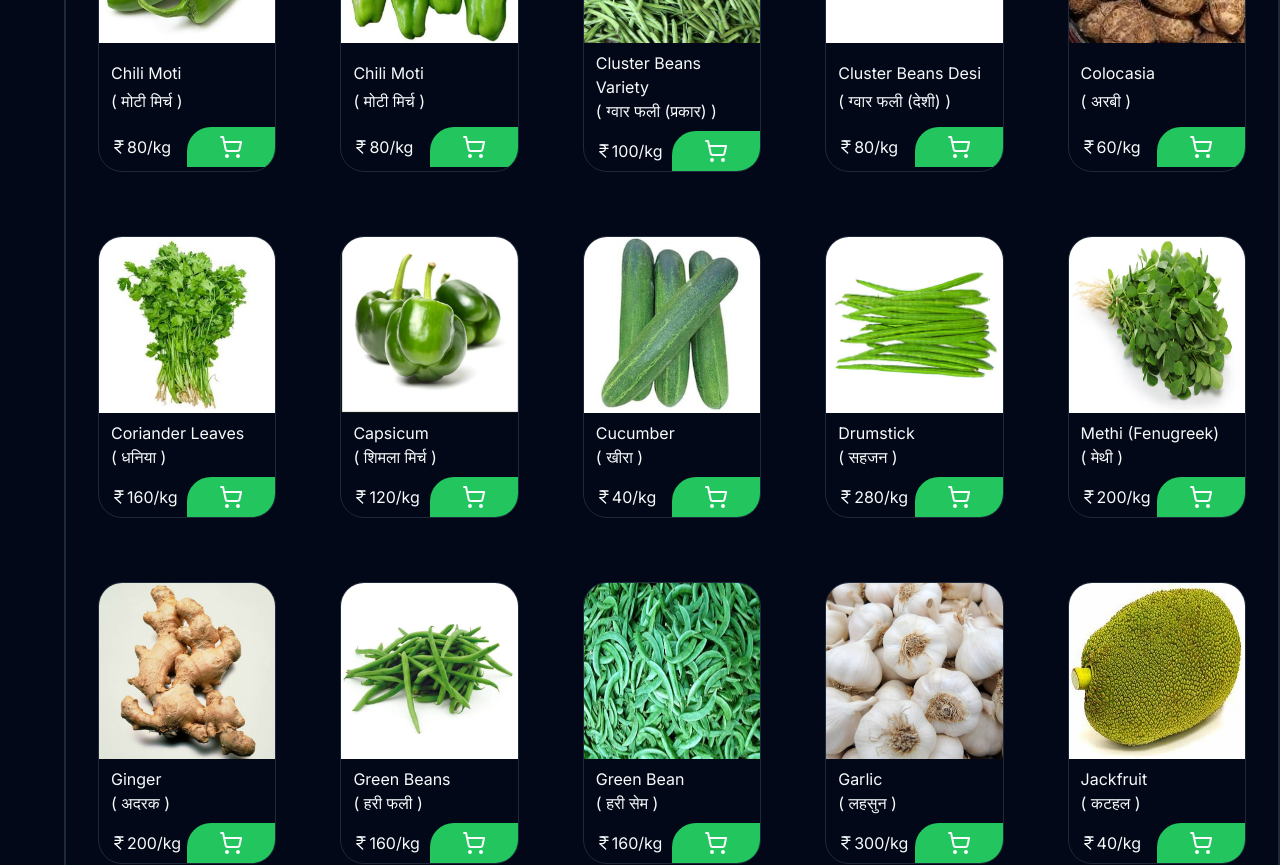
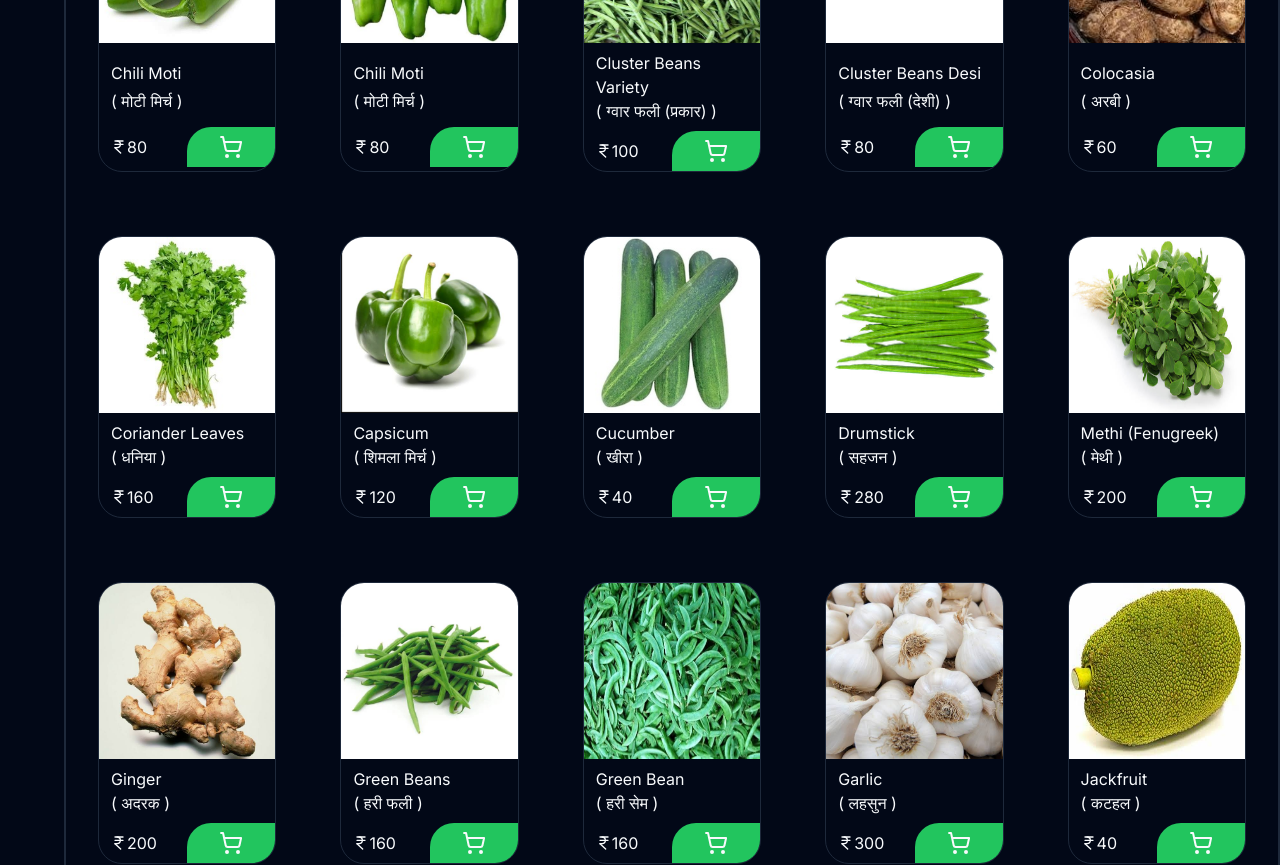
Before and after one commit to amanpalap/groceryStore, a Next.js app: page /home in a window 1280 px wide. Shown: the part 1180-2045 px from the top of the page. Built offline with nearby package versions, Linux system fonts and the light colour scheme; no server answers.

Commit message:
update 8 files

```diff
--- a/src/app/(app)/user/profile/page.tsx
+++ b/src/app/(app)/user/profile/page.tsx
@@ -1,6 +1,7 @@
 'use client'
 import { userUpdateSchemas } from "@/schemas/userUpdateSchemas"
 import { useSession } from "next-auth/react";
+
 import {
     Form,
     FormControl,
--- a/src/app/api/auth/[...nextauth]/options.ts
+++ b/src/app/api/auth/[...nextauth]/options.ts
@@ -47,6 +47,8 @@ export const authOptions: NextAuthOptions = {
                 session.user.isVerified = token.isVerified
                 session.user.fullName = token.fullName
                 session.user.email = token.email
+                session.user.address = token.address
+                session.user.number = token.number
             }
             return session
         },
@@ -56,7 +58,8 @@ export const authOptions: NextAuthOptions = {
                 token.isVerified = user.isVerified
                 token.fullName = (user.firstName + " " + user.lastName).toString()
                 token.email = user.email
-                console.log('Token created:', token); // Log token data for debugging
+                token.address = user.address
+                token.number = user.number
             }
             return token
         }
--- a/src/components/ProductCard.tsx
+++ b/src/components/ProductCard.tsx
@@ -21,51 +21,51 @@ export default function ProductCard() {
     const dispatch = useAppDispatch()
 
     const products: Product[] = [
-        { id: 22, names: ["Beetroot", "चुकंदर"], price: "60/kg", image: "/beetroot.jpeg", category: "Vegetables", amount: 0 },
-        { id: 44, names: ["Bitter Gourd", "करेला"], price: "80/kg", image: "/bittergourd.jpeg", category: "Vegetables", amount: 0 },
-        { id: 32, names: ["Bottle Gourd", "लौकी"], price: "20/kg", image: "/bottlegourd.jpeg", category: "Vegetables", amount: 0 },
-        { id: 20, names: ["Broccoli", "ब्रोकली"], price: "400/kg", image: "/broccoli.jpeg", category: "Vegetables", amount: 0 },
-        { id: 19, names: ["Brinjal", "बैंगन"], price: "60/kg", image: "/brinjal1.jpeg", category: "Vegetables", amount: 0 },
-        { id: 13, names: ["Cabbage", "पत्ता गोभी"], price: "60/kg", image: "/cabbage.jpeg", category: "Vegetables", amount: 0 },
-        { id: 18, names: ["Carrot", "गाजर"], price: "60/kg", image: "/carrot.jpeg", category: "Vegetables", amount: 0 },
-        { id: 14, names: ["Cauliflower", "फूलगोभी"], price: "160/kg", image: "/cauliflower.jpeg", category: "Vegetables", amount: 0 },
-        { id: 30, names: ["Chenopodium", "बथुआ"], price: "160/kg", image: "/chenopodium.jpg", category: "Vegetables", amount: 0 },
-        { id: 11, names: ["Chili", "मिर्च"], price: "80/kg", image: "/chili.jpeg", category: "Vegetables", amount: 0 },
-        { id: 50, names: ["Chili Moti", "मोटी मिर्च"], price: "80/kg", image: "/chili_moti1.jpeg", category: "Vegetables", amount: 0 },
-        { id: 35, names: ["Chili Moti", "मोटी मिर्च"], price: "80/kg", image: "/chili_moti.jpeg", category: "Vegetables", amount: 0 },
-        { id: 33, names: ["Cluster Beans Variety", "ग्वार फली (प्रकार)"], price: "100/kg", image: "/cluster_beans_variety.jpeg", category: "Vegetables", amount: 0 },
-        { id: 34, names: ["Cluster Beans Desi", "ग्वार फली (देशी)"], price: "80/kg", image: "/cluster_beans_desi.jpeg", category: "Vegetables", amount: 0 },
-        { id: 29, names: ["Colocasia", "अरबी"], price: "60/kg", image: "/colocasia.jpeg", category: "Vegetables", amount: 0 },
-        { id: 24, names: ["Coriander Leaves", "धनिया"], price: "160/kg", image: "/coriander.jpeg", category: "Vegetables", amount: 0 },
-        { id: 8, names: ["Capsicum", "शिमला मिर्च"], price: "120/kg", image: "/capsicum.jpeg", category: "Vegetables", amount: 0 },
-        { id: 17, names: ["Cucumber", "खीरा"], price: "40/kg", image: "/cucumber.jpeg", category: "Vegetables", amount: 0 },
-        { id: 40, names: ["Drumstick", "सहजन"], price: "280/kg", image: "/drumstick.jpeg", category: "Vegetables", amount: 0 },
-        { id: 39, names: ["Methi (Fenugreek)", "मेथी"], price: "200/kg", image: "/methi.jpg", category: "Vegetables", amount: 0 },
-        { id: 7, names: ["Ginger", "अदरक"], price: "200/kg", image: "/ginger.jpeg", category: "Vegetables", amount: 0 },
-        { id: 27, names: ["Green Beans", "हरी फली"], price: "160/kg", image: "/green_beans.jpeg", category: "Vegetables", amount: 0 },
-        { id: 37, names: ["Green Bean", "हरी सेम"], price: "160/kg", image: "/green_bean.jpeg", category: "Vegetables", amount: 0 },
-        { id: 9, names: ["Garlic", "लहसुन"], price: "300/kg", image: "/garlic.jpeg", category: "Vegetables", amount: 0 },
-        { id: 21, names: ["Jackfruit", "कटहल"], price: "40/kg", image: "/jackfruit.jpeg", category: "Vegetables", amount: 0 },
-        { id: 41, names: ["Lotus Stem", "कमल ककड़ी"], price: "200/kg", image: "/lotus_stem.jpeg", category: "Vegetables", amount: 0 },
-        { id: 38, names: ["Lemon", "नींबू"], price: "160/kg", image: "/lemon.jpeg", category: "Vegetables", amount: 0 },
-        { id: 23, names: ["Mint Leaves", "पुदीना"], price: "120/kg", image: "/mint_leaves.jpeg", category: "Vegetables", amount: 0 },
-        { id: 6, names: ["Onion", "प्याज"], price: "50/kg", image: "/onion.jpeg", category: "Vegetables", amount: 0 },
-        { id: 16, names: ["Lady Finger", "भिंडी"], price: "40/kg", image: "/ladyfinger.jpeg", category: "Vegetables", amount: 0 },
-        { id: 31, names: ["Pointed Gourd", "परवल"], price: "120/kg", image: "/pointed_gourd.jpeg", category: "Vegetables", amount: 0 },
-        { id: 1, names: ["Potato", "आलू"], price: "35/kg", image: "/potatoes.jpeg", category: "Vegetables", amount: 0 },
-        { id: 2, names: ["Potato Chipsona", "आलू चिप्सोना"], price: "40/kg", image: "/potatoe_chipsona.jpeg", category: "Vegetables", amount: 0 },
-        { id: 5, names: ["Potato Haldhwani", "आलू हल्द्वानी"], price: "60/kg", image: "/potato_haldhwani.jpeg", category: "Vegetables", amount: 0 },
-        { id: 3, names: ["Potato Nath", "आलू नथ"], price: "40/kg", image: "/potatoe_nath.jpeg", category: "Vegetables", amount: 0 },
-        { id: 4, names: ["Potato Sugar Free", "आलू शुगर फ्री"], price: "70/kg", image: "/potato_sugar_free.jpeg", category: "Vegetables", amount: 0 },
-        { id: 15, names: ["Pumpkin", "कद्दू"], price: "30/kg", image: "/pumpkin.jpeg", category: "Vegetables", amount: 0 },
-        { id: 26, names: ["Radish", "मूली"], price: "80/kg", image: "/radish.jpeg", category: "Vegetables", amount: 0 },
-        { id: 36, names: ["Ridge Gourd", "तोरी"], price: "30/kg", image: "/ridge_gourd.jpeg", category: "Vegetables", amount: 0 },
-        { id: 25, names: ["Spinach", "पालक"], price: "60/kg", image: "/spinach.jpeg", category: "Vegetables", amount: 0 },
-        { id: 43, names: ["Teasle Gourd", "ककोरा"], price: "80/kg", image: "/teasle_gourd.jpeg", category: "Vegetables", amount: 0 },
-        { id: 10, names: ["Tomato", "टमाटर"], price: "60/kg", image: "/tomato.jpg", category: "Vegetables", amount: 0 },
-        { id: 28, names: ["Ivygourd", "कुंदरू"], price: "60/kg", image: "/ivygourd.jpeg", category: "Vegetables", amount: 0 },
-        { id: 42, names: ["Pea", "मटर"], price: "240/kg", image: "/pea.jpeg", category: "Vegetables", amount: 0 },
-        { id: 12, names: ["Pepper", "काली मिर्च"], price: "400/kg", image: "/pepper.jpeg", category: "Vegetables", amount: 0 }
+        { id: 22, names: ["Beetroot", "चुकंदर"], price: "60", image: "/beetroot.jpeg", category: "Vegetables", amount: 0 },
+        { id: 44, names: ["Bitter Gourd", "करेला"], price: "80", image: "/bittergourd.jpeg", category: "Vegetables", amount: 0 },
+        { id: 32, names: ["Bottle Gourd", "लौकी"], price: "20", image: "/bottlegourd.jpeg", category: "Vegetables", amount: 0 },
+        { id: 20, names: ["Broccoli", "ब्रोकली"], price: "400", image: "/broccoli.jpeg", category: "Vegetables", amount: 0 },
+        { id: 19, names: ["Brinjal", "बैंगन"], price: "60", image: "/brinjal1.jpeg", category: "Vegetables", amount: 0 },
+        { id: 13, names: ["Cabbage", "पत्ता गोभी"], price: "60", image: "/cabbage.jpeg", category: "Vegetables", amount: 0 },
+        { id: 18, names: ["Carrot", "गाजर"], price: "60", image: "/carrot.jpeg", category: "Vegetables", amount: 0 },
+        { id: 14, names: ["Cauliflower", "फूलगोभी"], price: "160", image: "/cauliflower.jpeg", category: "Vegetables", amount: 0 },
+        { id: 30, names: ["Chenopodium", "बथुआ"], price: "160", image: "/chenopodium.jpg", category: "Vegetables", amount: 0 },
+        { id: 11, names: ["Chili", "मिर्च"], price: "80", image: "/chili.jpeg", category: "Vegetables", amount: 0 },
+        { id: 50, names: ["Chili Moti", "मोटी मिर्च"], price: "80", image: "/chili_moti1.jpeg", category: "Vegetables", amount: 0 },
+        { id: 35, names: ["Chili Moti", "मोटी मिर्च"], price: "80", image: "/chili_moti.jpeg", category: "Vegetables", amount: 0 },
+        { id: 33, names: ["Cluster Beans Variety", "ग्वार फली (प्रकार)"], price: "100", image: "/cluster_beans_variety.jpeg", category: "Vegetables", amount: 0 },
+        { id: 34, names: ["Cluster Beans Desi", "ग्वार फली (देशी)"], price: "80", image: "/cluster_beans_desi.jpeg", category: "Vegetables", amount: 0 },
+        { id: 29, names: ["Colocasia", "अरबी"], price: "60", image: "/colocasia.jpeg", category: "Vegetables", amount: 0 },
+        { id: 24, names: ["Coriander Leaves", "धनिया"], price: "160", image: "/coriander.jpeg", category: "Vegetables", amount: 0 },
+        { id: 8, names: ["Capsicum", "शिमला मिर्च"], price: "120", image: "/capsicum.jpeg", category: "Vegetables", amount: 0 },
+        { id: 17, names: ["Cucumber", "खीरा"], price: "40", image: "/cucumber.jpeg", category: "Vegetables", amount: 0 },
+        { id: 40, names: ["Drumstick", "सहजन"], price: "280", image: "/drumstick.jpeg", category: "Vegetables", amount: 0 },
+        { id: 39, names: ["Methi (Fenugreek)", "मेथी"], price: "200", image: "/methi.jpg", category: "Vegetables", amount: 0 },
+        { id: 7, names: ["Ginger", "अदरक"], price: "200", image: "/ginger.jpeg", category: "Vegetables", amount: 0 },
+        { id: 27, names: ["Green Beans", "हरी फली"], price: "160", image: "/green_beans.jpeg", category: "Vegetables", amount: 0 },
+        { id: 37, names: ["Green Bean", "हरी सेम"], price: "160", image: "/green_bean.jpeg", category: "Vegetables", amount: 0 },
+        { id: 9, names: ["Garlic", "लहसुन"], price: "300", image: "/garlic.jpeg", category: "Vegetables", amount: 0 },
+        { id: 21, names: ["Jackfruit", "कटहल"], price: "40", image: "/jackfruit.jpeg", category: "Vegetables", amount: 0 },
+        { id: 41, names: ["Lotus Stem", "कमल ककड़ी"], price: "200", image: "/lotus_stem.jpeg", category: "Vegetables", amount: 0 },
+        { id: 38, names: ["Lemon", "नींबू"], price: "160", image: "/lemon.jpeg", category: "Vegetables", amount: 0 },
+        { id: 23, names: ["Mint Leaves", "पुदीना"], price: "120", image: "/mint_leaves.jpeg", category: "Vegetables", amount: 0 },
+        { id: 6, names: ["Onion", "प्याज"], price: "50", image: "/onion.jpeg", category: "Vegetables", amount: 0 },
+        { id: 16, names: ["Lady Finger", "भिंडी"], price: "40", image: "/ladyfinger.jpeg", category: "Vegetables", amount: 0 },
+        { id: 31, names: ["Pointed Gourd", "परवल"], price: "120", image: "/pointed_gourd.jpeg", category: "Vegetables", amount: 0 },
+        { id: 1, names: ["Potato", "आलू"], price: "35", image: "/potatoes.jpeg", category: "Vegetables", amount: 0 },
+        { id: 2, names: ["Potato Chipsona", "आलू चिप्सोना"], price: "40", image: "/potatoe_chipsona.jpeg", category: "Vegetables", amount: 0 },
+        { id: 5, names: ["Potato Haldhwani", "आलू हल्द्वानी"], price: "60", image: "/potato_haldhwani.jpeg", category: "Vegetables", amount: 0 },
+        { id: 3, names: ["Potato Nath", "आलू नथ"], price: "40", image: "/potatoe_nath.jpeg", category: "Vegetables", amount: 0 },
+        { id: 4, names: ["Potato Sugar Free", "आलू शुगर फ्री"], price: "70", image: "/potato_sugar_free.jpeg", category: "Vegetables", amount: 0 },
+        { id: 15, names: ["Pumpkin", "कद्दू"], price: "30", image: "/pumpkin.jpeg", category: "Vegetables", amount: 0 },
+        { id: 26, names: ["Radish", "मूली"], price: "80", image: "/radish.jpeg", category: "Vegetables", amount: 0 },
+        { id: 36, names: ["Ridge Gourd", "तोरी"], price: "30", image: "/ridge_gourd.jpeg", category: "Vegetables", amount: 0 },
+        { id: 25, names: ["Spinach", "पालक"], price: "60", image: "/spinach.jpeg", category: "Vegetables", amount: 0 },
+        { id: 43, names: ["Teasle Gourd", "ककोरा"], price: "80", image: "/teasle_gourd.jpeg", category: "Vegetables", amount: 0 },
+        { id: 10, names: ["Tomato", "टमाटर"], price: "60", image: "/tomato.jpg", category: "Vegetables", amount: 0 },
+        { id: 28, names: ["Ivygourd", "कुंदरू"], price: "60", image: "/ivygourd.jpeg", category: "Vegetables", amount: 0 },
+        { id: 42, names: ["Pea", "मटर"], price: "240", image: "/pea.jpeg", category: "Vegetables", amount: 0 },
+        { id: 12, names: ["Pepper", "काली मिर्च"], price: "400", image: "/pepper.jpeg", category: "Vegetables", amount: 0 }
     ];
 
     const handleAddToCart = (product: Product) => {
--- a/src/components/ui/input.tsx
+++ b/src/components/ui/input.tsx
@@ -11,7 +11,7 @@ const Input = React.forwardRef<HTMLInputElement, InputProps>(
       <input
         type={type}
         className={cn(
-          "flex h-6 w-full rounded-md border border-input bg-background px-2 text-sm ring-offset-background file:border-0 file:bg-transparent file:text-sm file:font-medium placeholder:text-muted-foreground focus-visible:outline-none focus-visible:ring-2 focus-visible:ring-ring focus-visible:ring-offset-2 disabled:cursor-not-allowed disabled:opacity-50",
+          "flex h-10 w-full rounded-md border border-input bg-background px-2 text-sm ring-offset-background file:border-0 file:bg-transparent file:text-sm file:font-medium placeholder:text-muted-foreground focus-visible:outline-none focus-visible:ring-2 focus-visible:ring-ring focus-visible:ring-offset-2 disabled:cursor-not-allowed disabled:opacity-50",
           className
         )}
         ref={ref}
--- a/src/middleware.ts
+++ b/src/middleware.ts
@@ -6,8 +6,6 @@ export async function middleware(request: NextRequest) {
     try {
         const cookies = request.cookies;
         const token = cookies.get('next-auth.session-token')
-        console.log('Extracted Token:', token);
-
         const url = request.nextUrl
 
         // Redirect logged-in users trying to access login, sign-up, or verify pages to /home
--- a/src/types/next-auth.d.ts
+++ b/src/types/next-auth.d.ts
@@ -8,6 +8,8 @@ declare module 'next-auth' {
         email?: string
         firstName?: string
         lastName?: string
+        address?: string
+        number?: string
     }
     interface Session {
         user: {
@@ -15,6 +17,8 @@ declare module 'next-auth' {
             isVerified?: boolean
             email?: string
             fullName?: string
+            address?: string
+            number?: string
         } & DefaultSession['user']
     }
 }
@@ -25,5 +29,7 @@ declare module 'next-auth/jwt' {
         isVerified?: boolean
         email?: string
         fullName?: string
+        address?: string
+        number?: string
     }
 }
```
Also changed, not shown: src/app/(app)/user/cart/page.tsx (+24 -37 lines), src/app/(app)/user/placeorder/page.tsx (added, +62 -0 lines).
